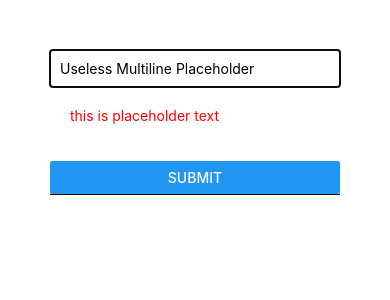
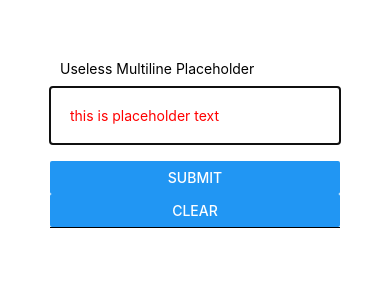
Before and after one commit to Hussain-hamim/Taskly, a React Native app: screen / in a window 390 px wide. Shown: the top 300 px of the page. Built offline with nearby package versions, Linux system fonts and the light colour scheme.

Commit message:
clear fn method with ref

```diff
--- a/App.js
+++ b/App.js
@@ -1,10 +1,12 @@
-import React from "react";
+import React, { useRef } from "react";
 import { View, TextInput, Button, Pressable, Text } from "react-native";
 
 const MultilineTextInputExample = () => {
   const [value, onChangeText] = React.useState("Useless Multiline Placeholder");
   const [text, setText] = React.useState("");
   const [color, setColor] = React.useState("");
+  const [clear, setClear] = React.useState("");
+  const clearRef = useRef(null);
 
   // If you type something in the text box that is a color, the background will change to that
   // color.
@@ -61,6 +63,9 @@
           selectionColor="lightgray"
           selection={true}
           // textAlign="center"
+          underlineColorAndroid={"green"}
+          autoFocus
+          ref={clearRef}
         />
         <TextInput
           value={text}
@@ -75,6 +80,7 @@
       </View>
 
       <Button title="submit" onPress={() => null} />
+      <Button title="clear" onPress={() => clearRef.current.clear()} />
       <Text>{text}</Text>
     </View>
   );
```
